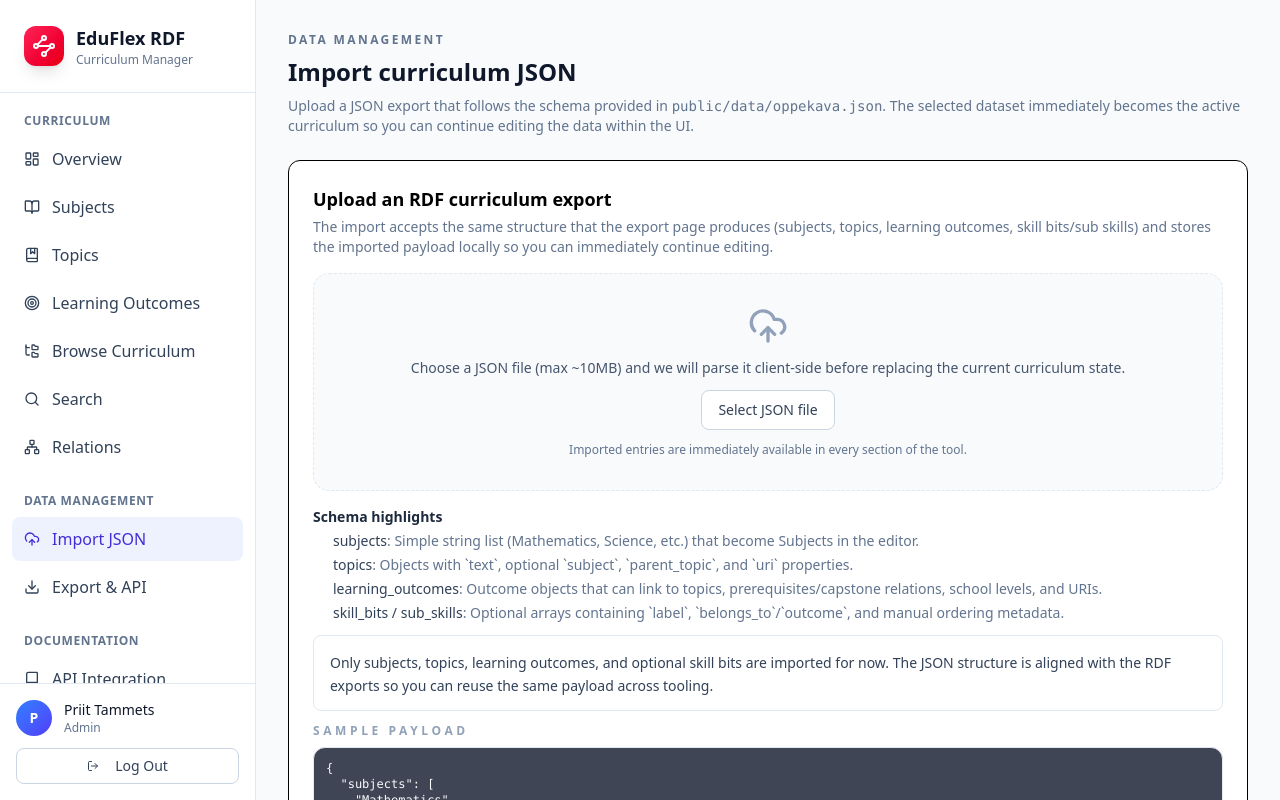
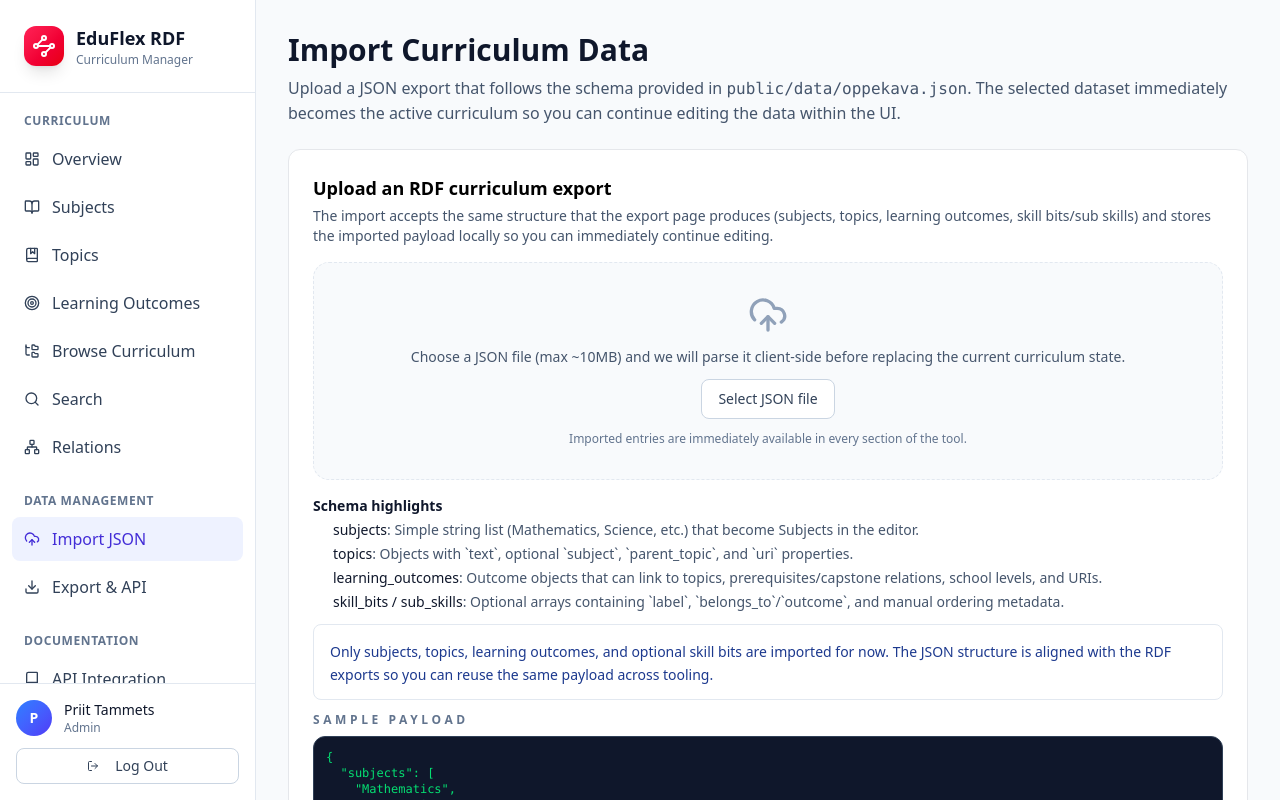
Before and after one commit to tammets/RDF-CM-demo, a React (Vite) app: page /import in a window 1280 px wide. Built offline with nearby package versions, Linux system fonts and the light colour scheme.

Commit message:
enhance Import page UI with improved layout and styling for better user experience

```diff
--- a/src/pages/Import.tsx
+++ b/src/pages/Import.tsx
@@ -89,23 +89,21 @@ export default function ImportPage() {
     (summary?.skillBits ?? 0);
 
   return (
-    <div className="space-y-6 p-8">
-      <div className="space-y-2">
-        <p className="text-xs font-semibold uppercase tracking-[0.2em] text-slate-500">
-          Data management
-        </p>
-        <h1 className="text-2xl font-semibold text-slate-900">Import curriculum JSON</h1>
-        <p className="text-sm text-slate-500">
-          Upload a JSON export that follows the schema provided in <code>public/data/oppekava.json</code>.
-          The selected dataset immediately becomes the active curriculum so you can continue editing the data
-          within the UI.
-        </p>
-      </div>
+    <div className="p-8 bg-slate-50 min-h-screen">
+      <div className="max-w-6xl mx-auto space-y-6">
+        <div>
+          <h1 className="text-3xl font-bold text-slate-900 mb-2">Import Curriculum Data</h1>
+          <p className="text-slate-600">
+            Upload a JSON export that follows the schema provided in <code>public/data/oppekava.json</code>.
+            The selected dataset immediately becomes the active curriculum so you can continue editing the data
+            within the UI.
+          </p>
+        </div>
 
-      <Card className="space-y-4">
+      <Card className="space-y-4 border-gray-200">
         <CardHeader className="space-y-1">
           <CardTitle>Upload an RDF curriculum export</CardTitle>
-          <p className="text-sm text-slate-500">
+          <p className="text-sm text-slate-600">
             The import accepts the same structure that the export page produces (subjects, topics, learning
             outcomes, skill bits/sub skills) and stores the imported payload locally so you can immediately
             continue editing.
@@ -143,24 +141,24 @@ export default function ImportPage() {
           </div>
           <div className="space-y-3 text-sm text-slate-600">
             <div className="space-y-1">
-              <p className="font-semibold text-slate-800">Schema highlights</p>
-              <ul className="space-y-1 pl-5 text-slate-500">
+              <p className="font-semibold text-slate-900">Schema highlights</p>
+              <ul className="space-y-1 pl-5 text-slate-600">
                 {schemaHighlights.map((item) => (
                   <li key={item.label}>
-                    <span className="font-medium text-slate-700">{item.label}</span>: {item.description}
+                    <span className="font-medium text-slate-900">{item.label}</span>: {item.description}
                   </li>
                 ))}
               </ul>
             </div>
-            <Alert className="bg-white">
-              <AlertDescription>
+            <Alert className="bg-blue-50 border-blue-200">
+              <AlertDescription className="text-sm text-blue-900">
                 Only subjects, topics, learning outcomes, and optional skill bits are imported for now. The JSON
                 structure is aligned with the RDF exports so you can reuse the same payload across tooling.
               </AlertDescription>
             </Alert>
             <div>
-              <p className="text-xs font-semibold uppercase tracking-[0.3em] text-slate-400">Sample payload</p>
-              <pre className="mt-2 rounded-xl border border-slate-200 bg-slate-900/80 p-3 text-xs text-slate-50">
+              <p className="text-xs font-semibold uppercase tracking-[0.3em] text-slate-500">Sample payload</p>
+              <pre className="mt-2 rounded-xl border border-slate-700 bg-slate-900 p-3 text-xs text-green-400">
                 {`{
   "subjects": [
     "Mathematics",
@@ -202,36 +200,37 @@ export default function ImportPage() {
       )}
 
       {summary && (
-        <Card>
+        <Card className="border-gray-200">
           <CardHeader className="flex items-center justify-between gap-4">
             <div>
               <CardTitle>Imported {totalItems} curriculum entries</CardTitle>
-              <p className="text-xs text-slate-500">The current dataset reflects your uploaded JSON.</p>
+              <p className="text-xs text-slate-600">The current dataset reflects your uploaded JSON.</p>
             </div>
             <CheckCircle className="h-8 w-8 text-emerald-500" />
           </CardHeader>
           <CardContent>
             <dl className="grid grid-cols-2 gap-6 text-sm text-slate-600">
               <div>
-                <dt className="text-[10px] uppercase tracking-[0.3em] text-slate-400">Subjects</dt>
+                <dt className="text-[10px] uppercase tracking-[0.3em] text-slate-500">Subjects</dt>
                 <dd className="text-lg font-semibold text-slate-900">{summary.subjects}</dd>
               </div>
               <div>
-                <dt className="text-[10px] uppercase tracking-[0.3em] text-slate-400">Topics</dt>
+                <dt className="text-[10px] uppercase tracking-[0.3em] text-slate-500">Topics</dt>
                 <dd className="text-lg font-semibold text-slate-900">{summary.topics}</dd>
               </div>
               <div>
-                <dt className="text-[10px] uppercase tracking-[0.3em] text-slate-400">Outcomes</dt>
+                <dt className="text-[10px] uppercase tracking-[0.3em] text-slate-500">Outcomes</dt>
                 <dd className="text-lg font-semibold text-slate-900">{summary.outcomes}</dd>
               </div>
               <div>
-                <dt className="text-[10px] uppercase tracking-[0.3em] text-slate-400">Skill bits</dt>
+                <dt className="text-[10px] uppercase tracking-[0.3em] text-slate-500">Skill bits</dt>
                 <dd className="text-lg font-semibold text-slate-900">{summary.skillBits}</dd>
               </div>
             </dl>
           </CardContent>
         </Card>
       )}
+      </div>
     </div>
   );
 }
```
Also changed, not shown: 1 other file (tests, documents, lock files or other folders).
